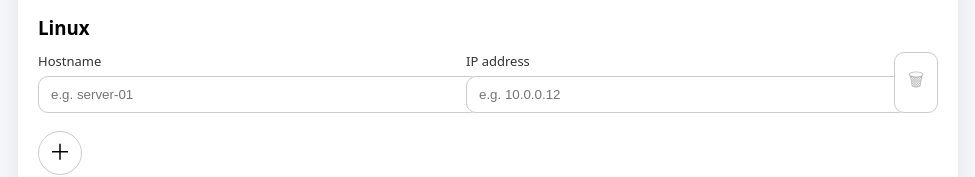
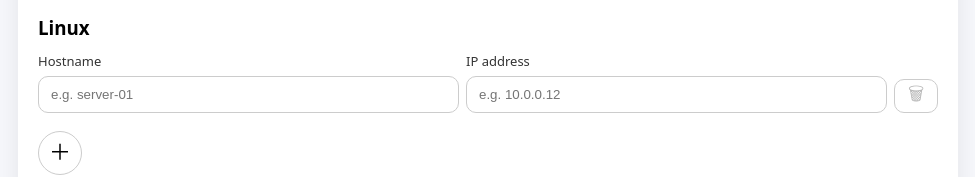
Before and after one commit to AndrewOng2066/testing_github_pages, a React (Create React App) app: page / in a window 1280 px wide. Shown: the part 167-344 px from the top of the page, without its empty margins (152-1127 px from the left). Built offline with nearby package versions, Linux system fonts and the light colour scheme.

Commit message:
Edit style for field and delete button

```diff
--- a/src/App.js
+++ b/src/App.js
@@ -278,7 +278,7 @@
   field: { flex: "1 1 280px" },
   label: { display: "block", fontSize: 13, marginBottom: 6, color: "#333" },
   input: {
-    width: "100%",
+    width: "95%",
     padding: "10px 12px",
     borderRadius: 10,
     border: "1px solid #ccc",
@@ -322,15 +322,13 @@
     background: "white",
     cursor: "pointer",
     fontSize: 18,
-    display: "flex",
-    alignItems: "center",
-    justifyContent: "center",
+    alignSelf: "flex-end",
   },
 
   singleRow: {
     display: "flex",
     gap: 10,
-    alignItems: "stretch",
+    alignItems: "flex-end",
     marginBottom: 12,
   },
   iconButton: {
```
